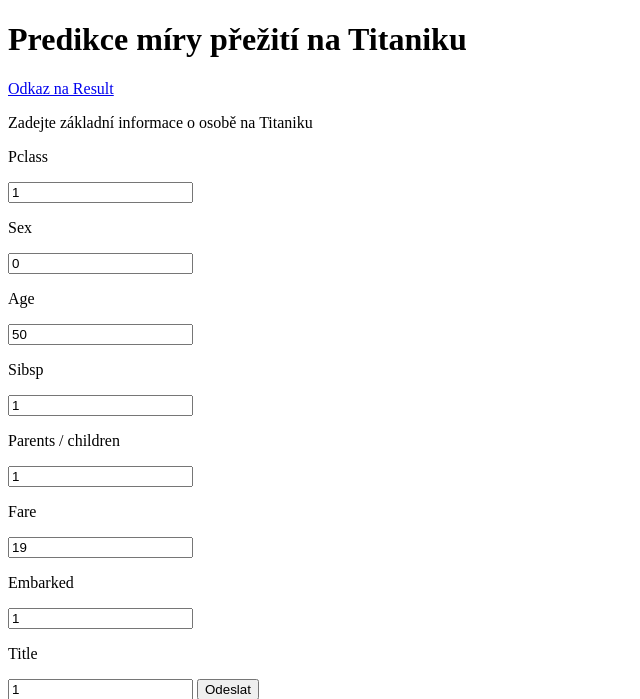
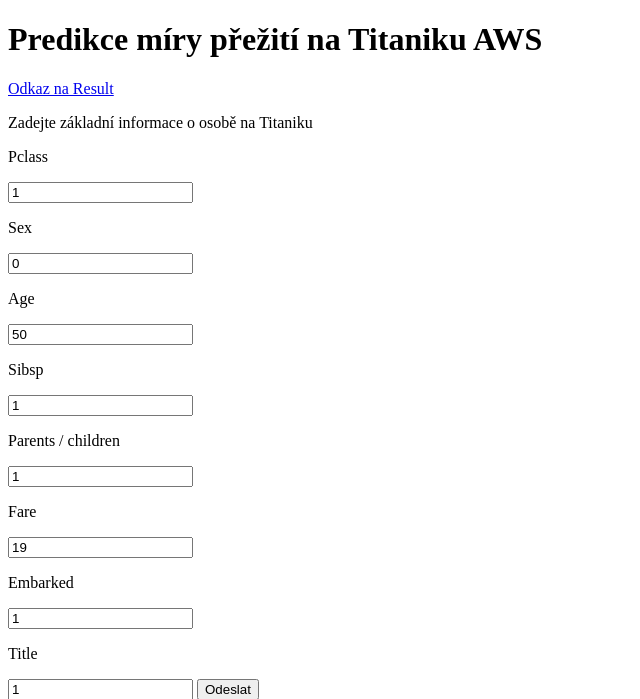
Before and after one commit to jankriz77/unaicorn, a Django app: page / in a window 1280 px wide. Shown: the top 699 px of the page, without its empty margins (0-640 px from the left). Run offline with Django 3.2, Linux system fonts and the light colour scheme.

Commit message:
upload z AWS, zmena index HTML

```diff
--- a/templates/index.html
+++ b/templates/index.html
@@ -5,7 +5,7 @@
     <title>Titanic predictor</title>
   </head>
   <body>
-    <h1>Predikce míry přežití na Titaniku</h1>
+    <h1>Predikce míry přežití na Titaniku AWS</h1>
       <a href="{% url 'result' %}">Odkaz na Result</a>
       <p>Zadejte základní informace o osobě na Titaniku</p>
       <form class="" action="{% url 'result' %}">
```
